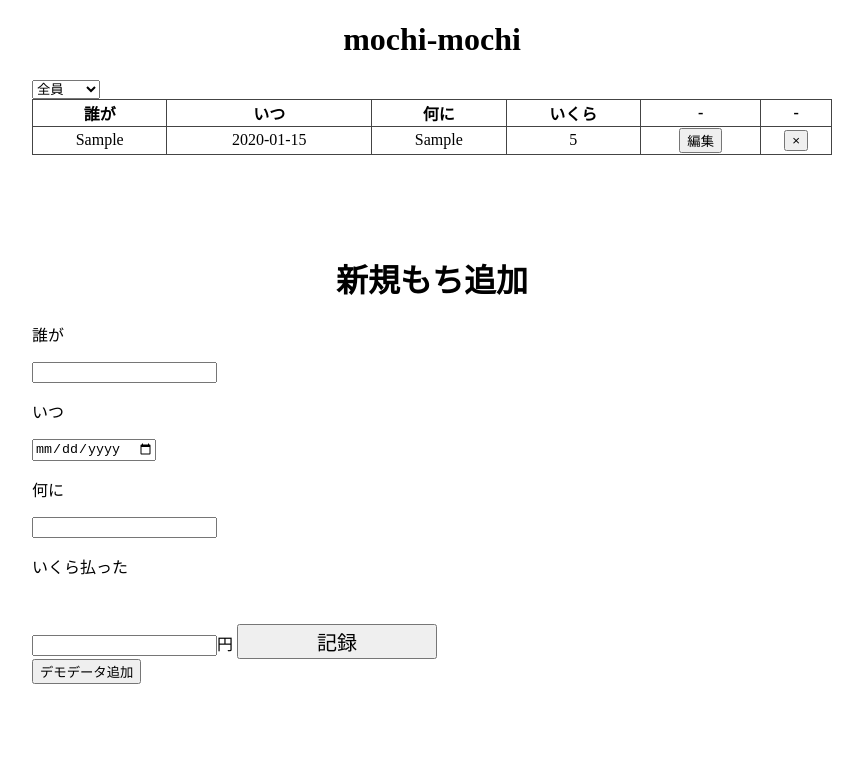
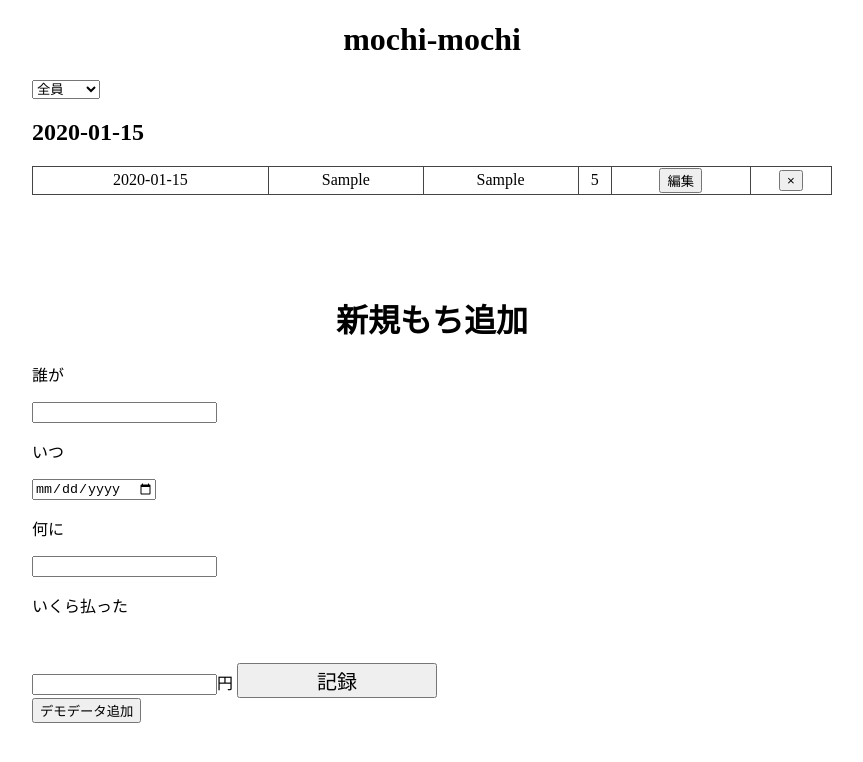
Before and after one commit to dorara-m/debt-log, a Vue app: page / in a window 1280 px wide. Both pictures are taken after typing "Sample", "2020-01-15", "Sample", "5" into the empty fields and a click on the button "記録". Shown: the top 762 px of the page, without its empty margins (208-1071 px from the left). Built offline with nearby package versions, Linux system fonts and the light colour scheme.

Commit message:
add: 日付でデータを出し分け

```diff
--- a/src/App.vue
+++ b/src/App.vue
@@ -6,21 +6,13 @@
       <select v-model="current">
         <option v-for="(user, index) in users" :key="index" :value="user">{{user}}</option>
       </select>
+      <div v-for="(date, index) in dateList" :key="index">
+        <h2>{{date}}</h2>
         <table>
-        <thead>
-          <tr>
-            <th>誰が</th>
-            <th>いつ</th>
-            <th>何に</th>
-            <th>いくら</th>
-            <th>-</th>
-            <th>-</th>
-          </tr>
-        </thead>
           <tbody>
-          <tr v-for="(mochi, index) in computedMochi" :key="index">
+            <tr v-for="(mochi, index) in computedMochi(date)" :key="index">
+              <td>{{mochi.date}}</td>
               <td>{{mochi.person}}</td>
-            <td>{{mochi.date}}</td>
               <td>{{mochi.label}}</td>
               <td>{{mochi.price}}</td>
               <td><button v-on:click="openModal(mochi, true)">編集</button></td>
@@ -28,6 +20,7 @@
             </tr>
           </tbody>
         </table>
+      </div>
 
       <div class="modalWrap" v-if="isOpenModal">
         <div v-if="isEdit" class="editModal">
@@ -111,9 +104,18 @@ export default {
       return persons.filter((x, i, self) => self.indexOf(x) === i);
     },
     computedMochi: function() {
-      return this.mochis.filter(function(el) {
-        return this.current === '全員' ? true : this.current === el.person
-      }, this);
+      const self = this;
+      return function(date) {
+        return this.mochis.filter((el) => {
+          const currentPerson = this.current === '全員' ? true : this.current === el.person;
+          const currentDate = date === el.date;
+          return currentPerson && currentDate;
+        }, self);
+      }
+    },
+    dateList: function() {
+      const date = this.mochis.map(el => el.date);
+      return date.filter((x, i, self) => self.indexOf(x) === i);
     }
   },
   watch: {
```
Lines whose indentation alone changed are shown as unchanged.
